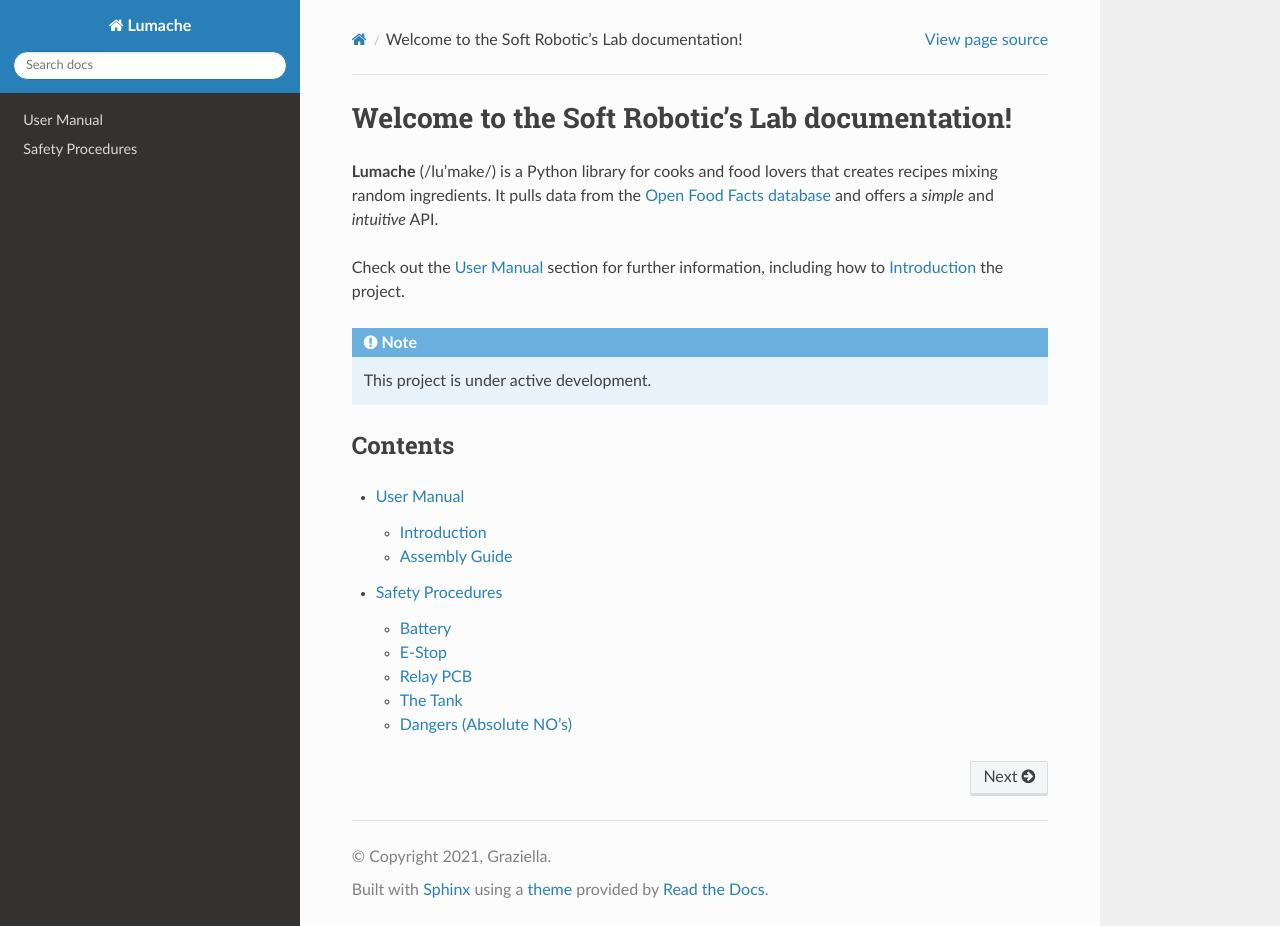
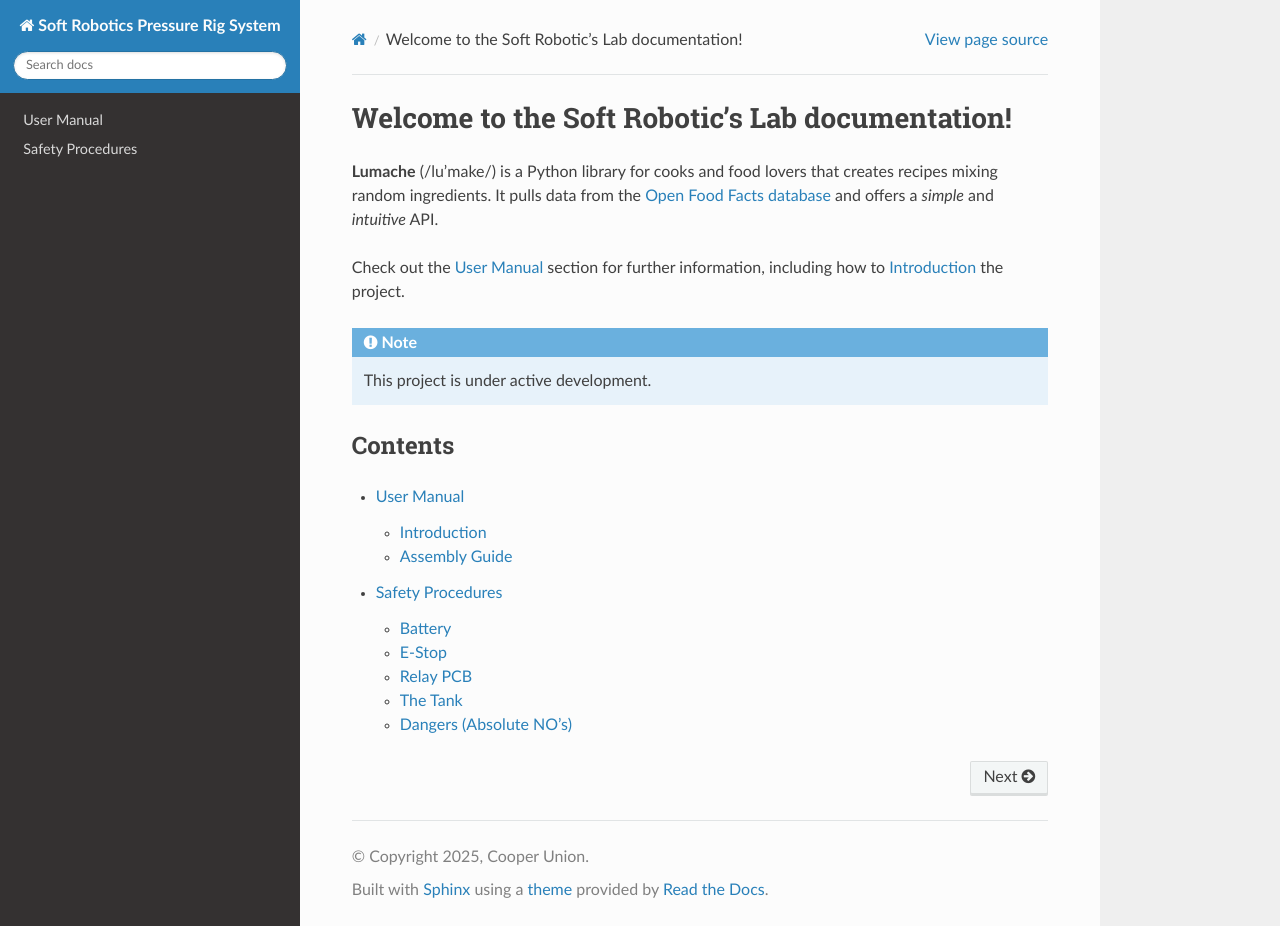
Before and after one commit to CooperUnionBIRDLab/Pressure_Rig_Docs, a Sphinx documentation site: the page built from docs/source/index.rst, in a window 1280 px wide and 926 px high. Built offline with Sphinx 7.4.7 and the Read the Docs theme 3.1.0, drawn with Linux system fonts in a browser that asks for light colours.

Commit message:
Update conf.py

```diff
--- a/docs/source/conf.py
+++ b/docs/source/conf.py
@@ -2,12 +2,12 @@
 
 # -- Project information
 
-project = 'Lumache'
-copyright = '2021, Graziella'
-author = 'Graziella'
+project = 'Soft Robotics Pressure Rig System'
+copyright = '2025, Cooper Union'
+author = 'Isaiah Rivera and Ani Vardanyan'
 
-release = '0.1'
-version = '0.1.0'
+release = '1.0'
+version = '1.0.0'
 
 # -- General configuration
 
```
